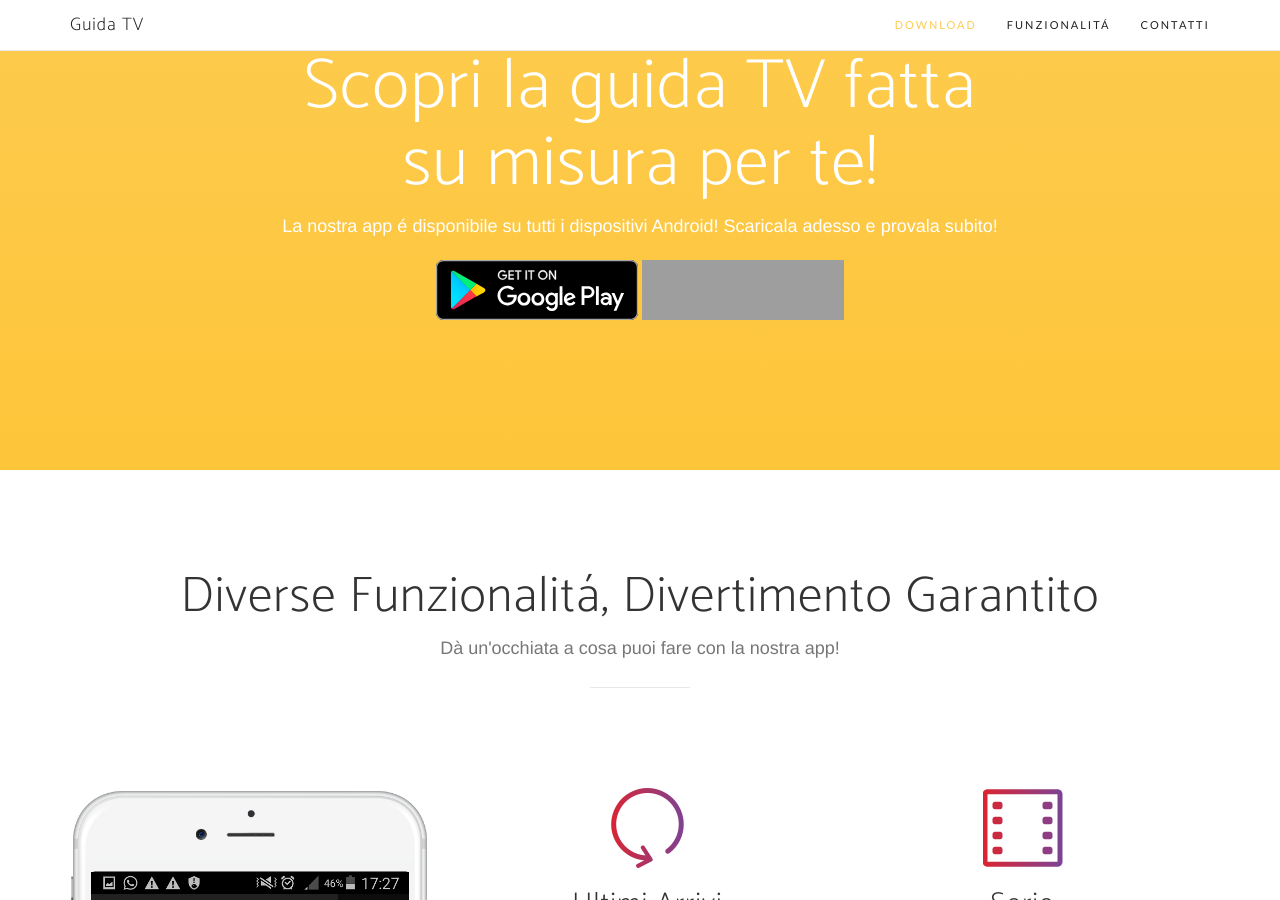
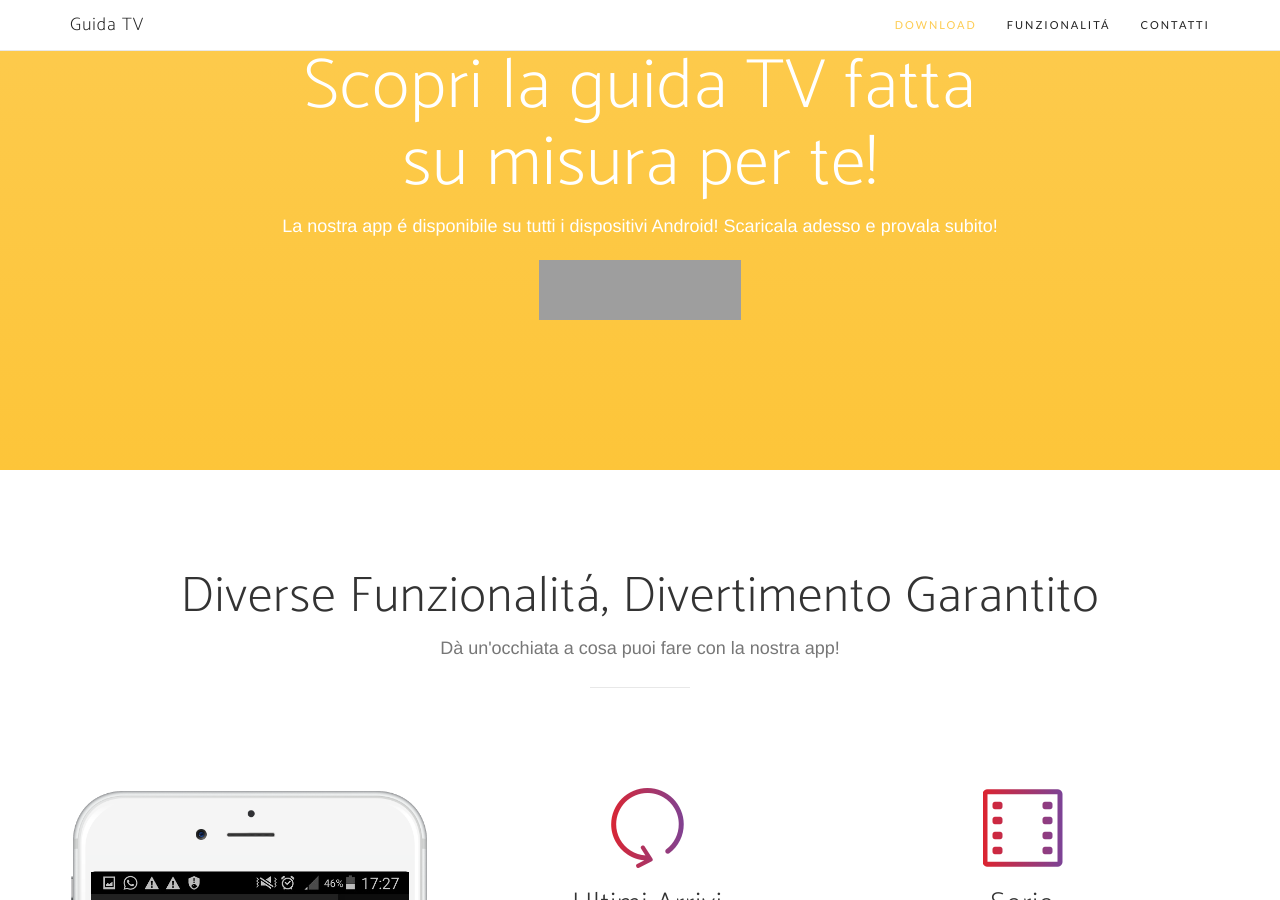
Before and after one commit to mobi-now/guidatvpage, a Jekyll site: the page built from index.html, in a window 1280 px wide and 900 px high, scrolled down 1001 px. Built offline with Jekyll 4.4.1, drawn with Linux system fonts in a browser that asks for light colours; nearby versions of some CDN libraries; some web fonts are replaced; the list of posts is cut into pages by our own code; grey boxes are pictures that could not be loaded.

Commit message:
gradle update

```diff
--- a/_includes/call-to-action.html
+++ b/_includes/call-to-action.html
@@ -5,7 +5,7 @@
                 <h2 class="section-heading">Scopri la guida TV fatta su misura per te!</h2>
                 <p>La nostra app é disponibile su tutti i dispositivi Android! Scaricala adesso e provala subito!</p>
                 <div class="badges">
-                    <a class="badge-link" href="https://play.google.com/store/apps/details?id=com.mobinow.tvguide"><img src="/img/google-play-badge.svg" alt=""></a>
+                    <!--a class="badge-link" href="https://play.google.com/store/apps/details?id=com.mobinow.tvguide"><img src="/img/google-play-badge.svg" alt=""></a-->
                     <a  class="badge-link" href="https://mobinow.store.aptoide.com/app/market/com.mobinow.tvguide/1002/23072410/Guida+TV"><img width="202px" alt="Guida TV on Aptoide" src="https://cdn6.aptoide.com/includes/themes/2014/images/aptoideseal.png"></a>
                 </div>
             </div>
```
Also changed, not shown: 3 other files.
